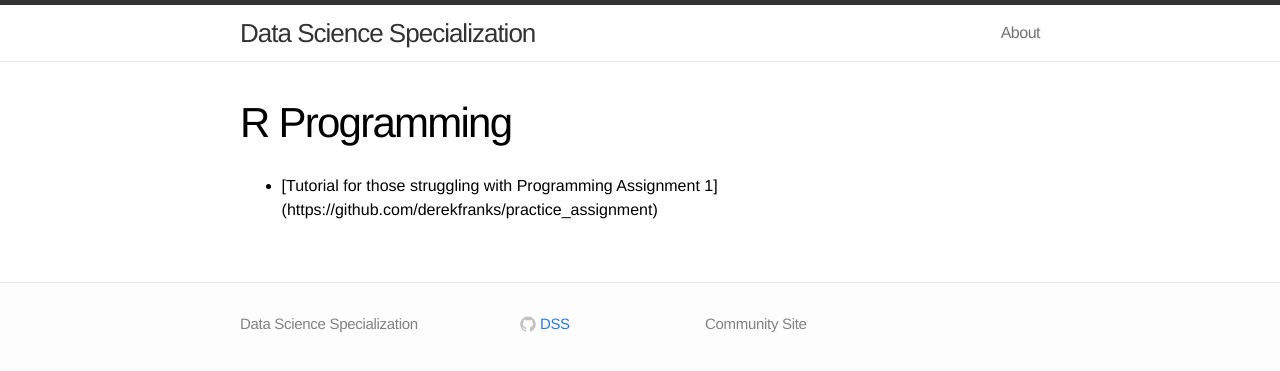
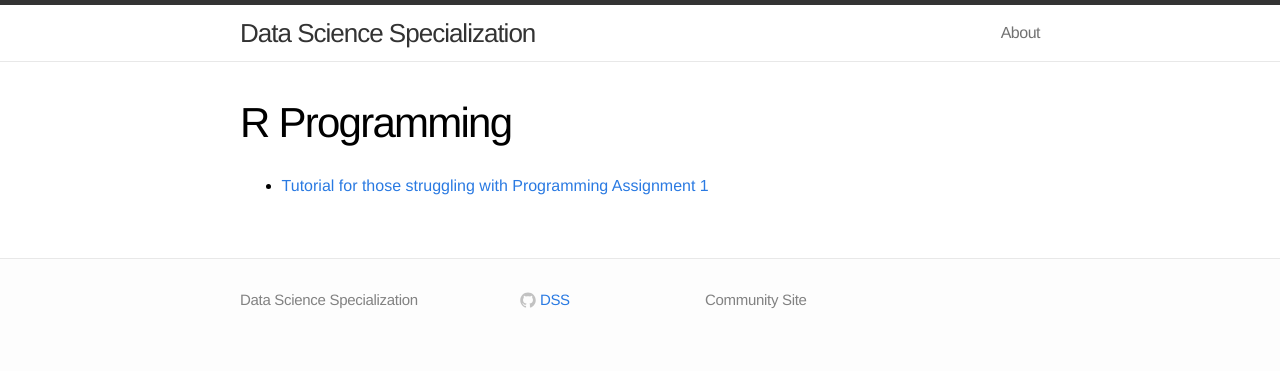
Before and after one commit to DataScienceSpecialization/DataScienceSpecialization.github.io, a Jekyll site: the page built from rprog.md, in a window 1280 px wide. Shown: the top 371 px of the page. Built offline with Jekyll 4.4.1, drawn with Linux system fonts in a browser that asks for light colours.

Commit message:
Fix link

```diff
--- a/rprog.md
+++ b/rprog.md
@@ -4,4 +4,4 @@ title: R Programming
 permalink: /rprog/
 ---
 
-* [Tutorial for those struggling with Programming Assignment 1] (https://github.com/derekfranks/practice_assignment)
+- [Tutorial for those struggling with Programming Assignment 1](https://github.com/derekfranks/practice_assignment)
```
